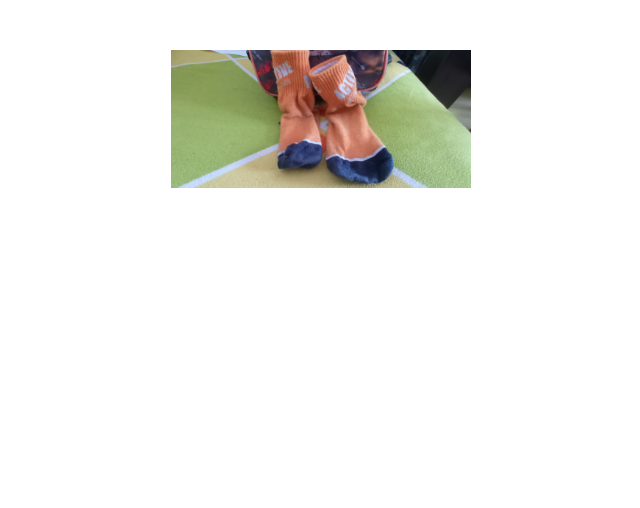
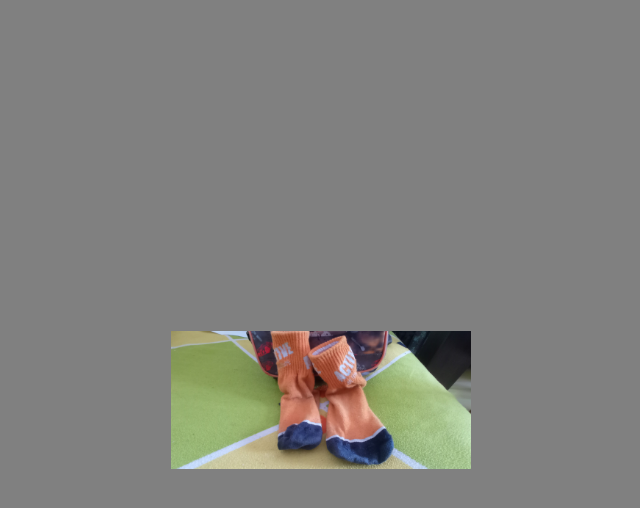
Before and after one commit to sh1marofficial/normalsndtag, a plain HTML site: page index.html in a window 1280 px wide. Shown: the whole page, without its empty margins (319-959 px from the left). Drawn offline with Linux system fonts and the light colour scheme.

Commit message:
Update index.html

```diff
--- a/index.html
+++ b/index.html
@@ -3,15 +3,20 @@
 <head>
     <meta charset="UTF-8">
     <meta name="viewport" content="width=device-width, initial-scale=1.0">
-    <title>Случайный бесконечный звук</title>
+    <title>Normal Free Soundtag</title>
     <style>
         body {
-            text-align: center;
-            margin-top: 50px;
+            background-color: #808080; /* Серый фон */
+            display: flex;
+            justify-content: center;
+            align-items: center;
+            height: 100vh; /* 100% высоты экрана */
+            margin: 0;
         }
         img {
             cursor: pointer;
-            width: 300px; /* Увеличенный размер кнопки */
+            width: 40vw; /* 40% ширины экрана */
+            max-width: 300px; /* Но не больше 300px */
             height: auto;
         }
     </style>
```
